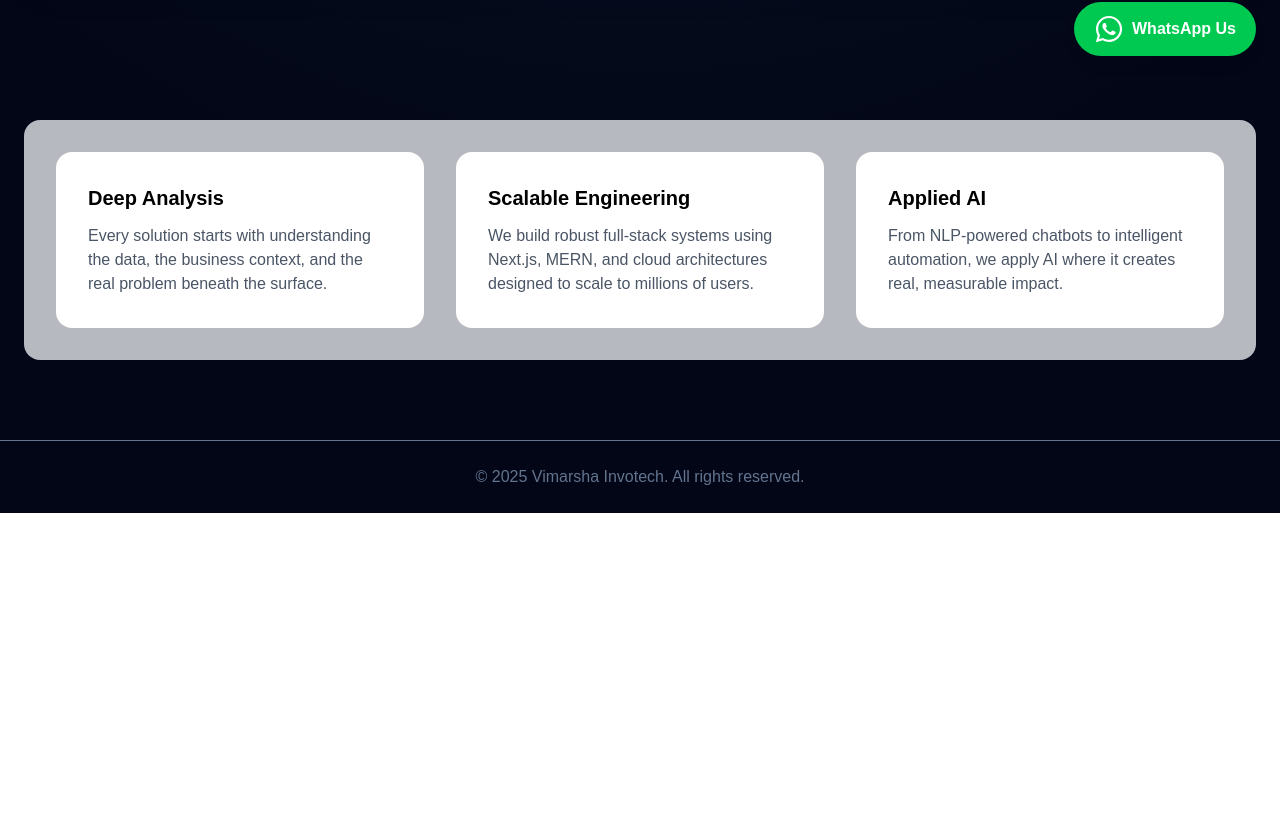
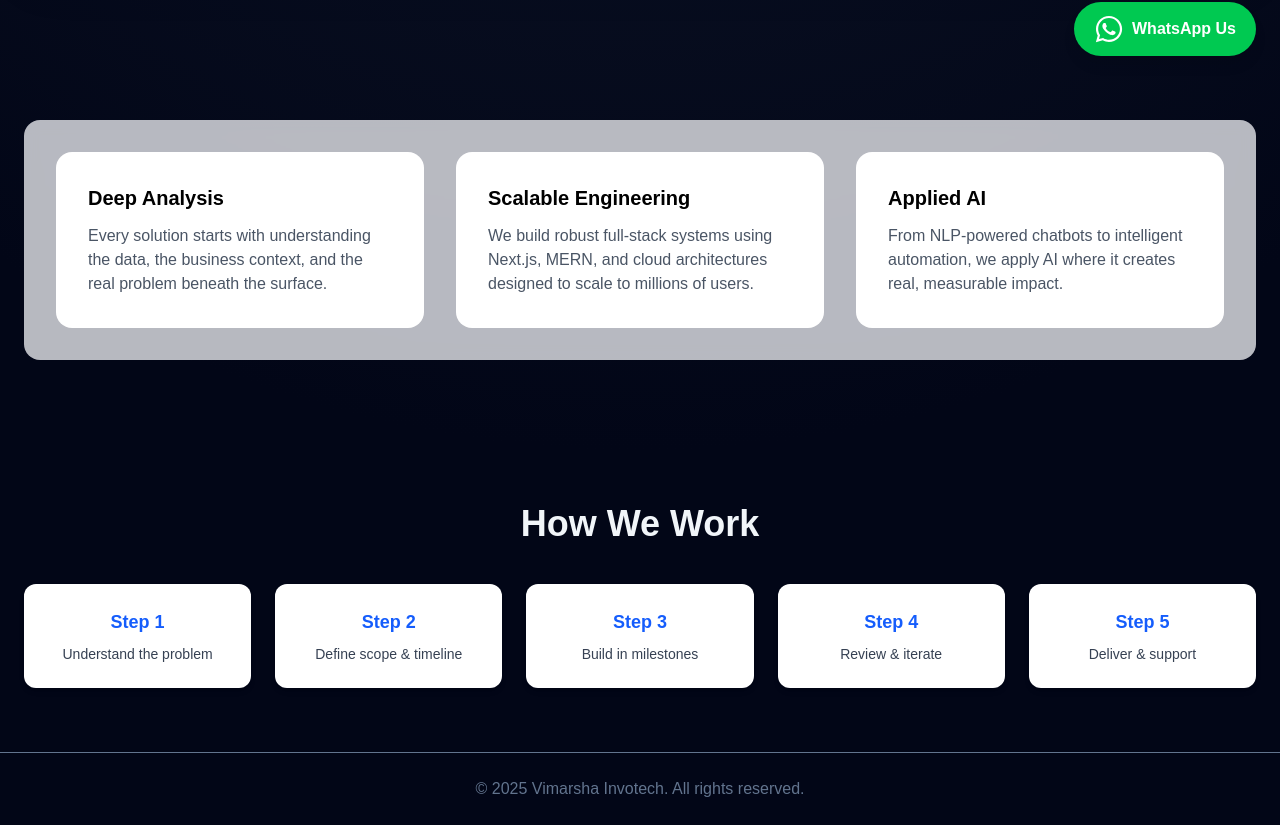
Before and after one commit to pintu1609/Vimarsha-Invotech, a Next.js app: page / in a window 1280 px wide. Shown: the part 720-1545 px from the top of the page. Before the commit the page ends 1233 px from the top, so only its background shows below. Built offline with nearby package versions, Linux system fonts and the light colour scheme.

Commit message:
add fea how we work

```diff
--- a/src/app/page.tsx
+++ b/src/app/page.tsx
@@ -1,4 +1,5 @@
 import Hero from "@/components/Hero";
+import HowWeWork from "@/components/HowWeWork";
 
 export const metadata = {
   title: "Vimarsha Invotech | Software & AI Solutions Company in India",
@@ -55,6 +56,8 @@ export default function HomePage() {
           </div>
         </div>
       </section>
+
+      <HowWeWork />
     </>
   );
 }
--- /dev/null
+++ b/src/components/HowWeWork.tsx
@@ -0,0 +1,33 @@
+export default function HowWeWork() {
+    return (
+        <section className="py-16 px-4 sm:px-6">
+            <div className="max-w-7xl mx-auto text-center">
+                <h2 className="text-2xl sm:text-4xl font-bold mb-10 text-slate-100">
+                    How We Work
+                </h2>
+
+                <div className="grid grid-cols-1 md:grid-cols-5 gap-6">
+                    {[
+                        "Understand the problem",
+                        "Define scope & timeline",
+                        "Build in milestones",
+                        "Review & iterate",
+                        "Deliver & support",
+                    ].map((step, i) => (
+                        <div
+                            key={i}
+                            className="bg-white rounded-xl p-6 shadow-md text-sm  sm:text-md font-medium text-gray-700"
+                        >
+                            <span className="block text-blue-600 font-bold mb-2 text-lg">
+                                Step {i + 1}
+                            </span>
+                            {step}
+                        </div>
+                    ))}
+                </div>
+            </div>
+        </section>
+
+
+    )
+}
```
